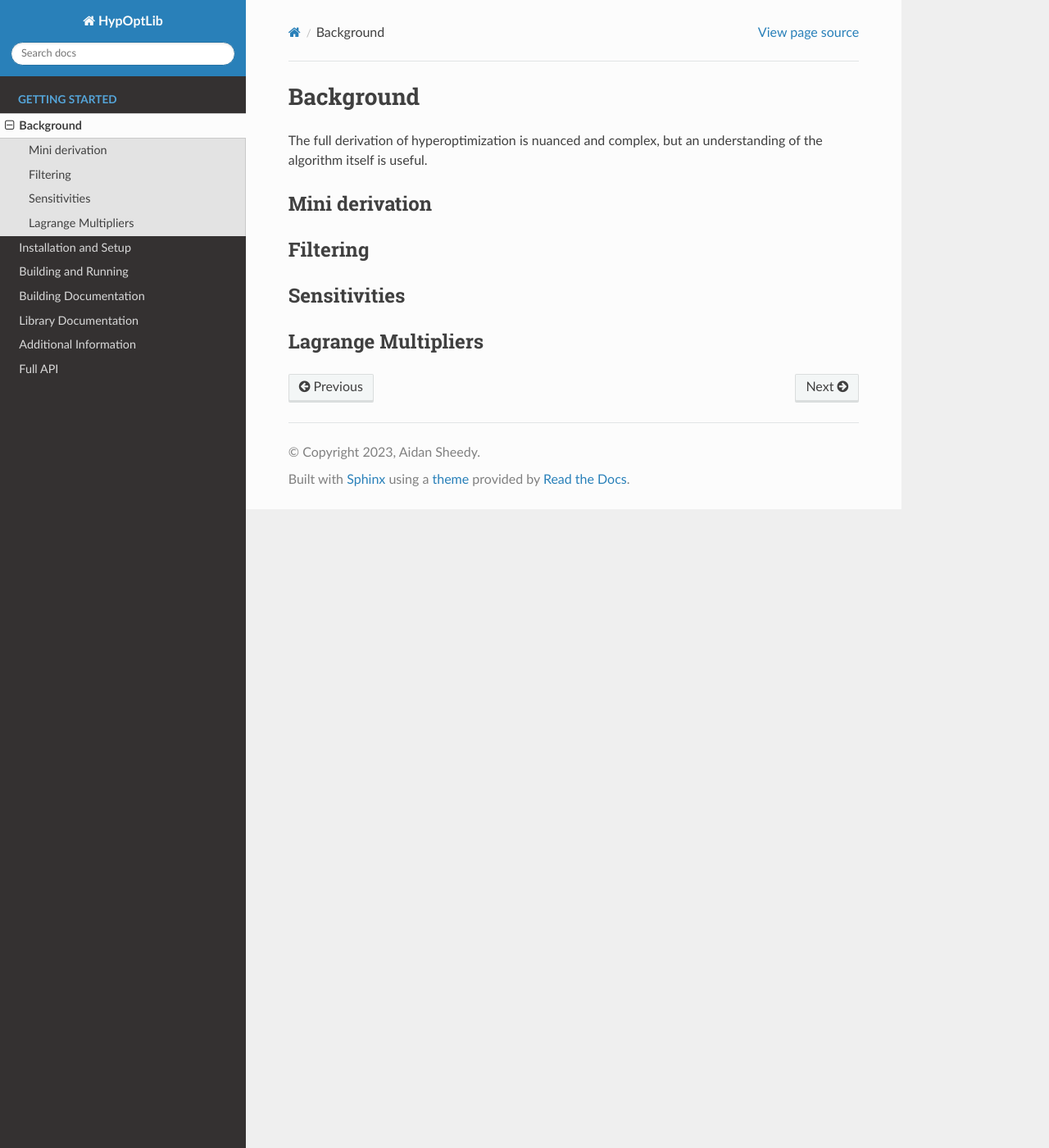
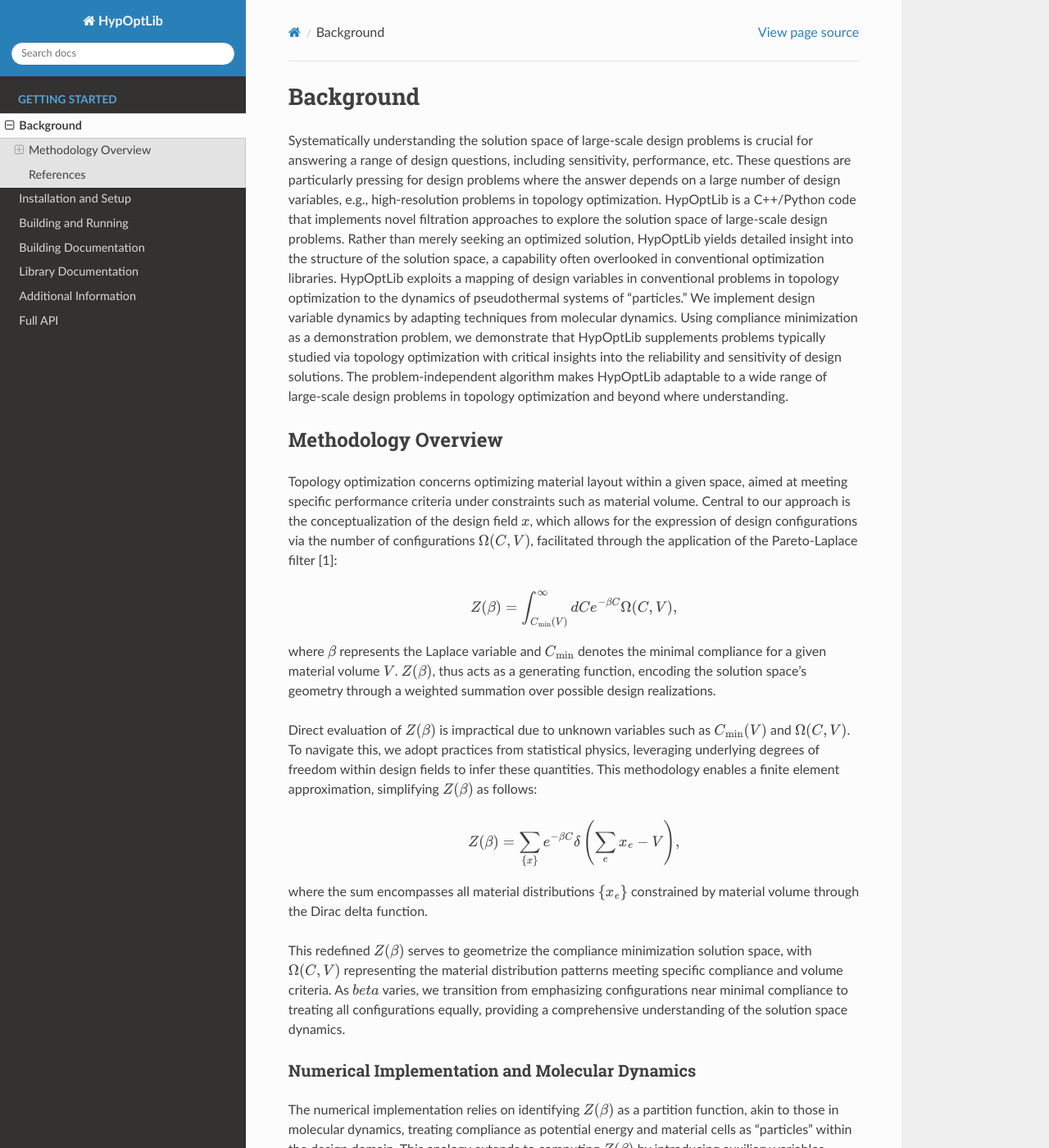
Before and after one commit to Aidan-Sheedy/HypOptLib, a Sphinx documentation site: the page built from docs/source/background.rst, in a window 1280 px wide and 1400 px high. Shown: the whole window at 82% size. Built offline with Sphinx 7.4.7 and the Read the Docs theme 2.0.0, drawn with Linux system fonts in a browser that asks for light colours; some of the changed text lies outside the part shown.

Commit message:
Add background section to documentation.

```diff
--- a/docs/source/background.rst
+++ b/docs/source/background.rst
@@ -2,17 +2,87 @@
 Background
 ========================
 
-The full derivation of hyperoptimization is nuanced and complex, but an understanding of the
-algorithm itself is useful.
+Systematically understanding the solution space of large-scale design problems
+is crucial for answering a range of design questions, including sensitivity,
+performance, etc. These questions are particularly pressing for design problems
+where the answer depends on a large number of design variables, e.g.,
+high-resolution problems in topology optimization. HypOptLib is a C++/Python code
+that implements novel filtration approaches to explore the solution space of
+large-scale design problems. Rather than merely seeking an optimized solution,
+HypOptLib yields detailed insight into the structure of the solution space, a
+capability often overlooked in conventional optimization libraries. HypOptLib
+exploits a mapping of design variables in conventional problems in topology
+optimization to the dynamics of pseudothermal systems of “particles.” We
+implement design variable dynamics by adapting techniques from molecular
+dynamics. Using compliance minimization as a demonstration problem, we
+demonstrate that HypOptLib supplements problems typically studied via topology
+optimization with critical insights into the reliability and sensitivity of
+design solutions. The problem-independent algorithm makes HypOptLib adaptable to
+a wide range of large-scale design problems in topology optimization and beyond
+where understanding.
 
-Mini derivation
+Methodology Overview
 ------------------------
+Topology optimization concerns optimizing material layout within a given space,
+aimed at meeting specific performance criteria under constraints such as material
+volume. Central to our approach is the conceptualization of the design field
+:math:`x`, which allows for the expression of design configurations via the number
+of configurations :math:`\Omega(C,V)`, facilitated through the application of the
+Pareto-Laplace filter [1]:
 
-Filtering
-------------------------
+.. math::
+  Z(\beta) = \int_{C_\text{min}(V)}^{\infty}dC e^{-\beta C} \Omega(C,V),
 
-Sensitivities
-------------------------
+where :math:`\beta` represents the Laplace variable and :math:`C_\text{min}` denotes the
+minimal compliance for a given material volume :math:`V`. :math:`Z(\beta)`, thus acts as a
+generating function, encoding the solution space's geometry through a weighted
+summation over possible design realizations.
 
-Lagrange Multipliers
-------------------------
+Direct evaluation of :math:`Z(\beta)` is impractical due to unknown variables such as
+:math:`C_\text{min}(V)` and :math:`\Omega(C,V)`. To navigate this, we adopt practices from
+statistical physics, leveraging underlying degrees of freedom within design
+fields to infer these quantities. This methodology enables a finite element
+approximation, simplifying :math:`Z(\beta)` as follows:
+
+.. math::
+    Z(\beta) = \sum_{\{x\}} e^{-\beta C} \delta\left(\sum_{e}x_e - V\right),
+
+where the sum encompasses all material distributions :math:`\{x_e\}` constrained by
+material volume through the Dirac delta function.
+
+This redefined :math:`Z(\beta)` serves to geometrize the compliance minimization
+solution space, with :math:`\Omega(C,V)` representing the material distribution
+patterns meeting specific compliance and volume criteria. As :math:`beta` varies,
+we transition from emphasizing configurations near minimal compliance to treating
+all configurations equally, providing a comprehensive understanding of the
+solution space dynamics.
+
+Numerical Implementation and Molecular Dynamics
+_______________________________________________
+The numerical implementation relies on identifying :math:`Z(\beta)` as a partition
+function, akin to those in molecular dynamics, treating compliance as potential
+energy and material cells as "particles" within the design domain. This analogy
+extends to computing :math:`Z(\beta)` by introducing auxiliary variables representing
+particle momentum, integrating kinetic energy considerations to maintain dynamic
+configurations within the solution space [2].
+
+Implementing a Nosé-Hoover chain thermostat allows for simulating these dynamics
+under constant temperature, ensuring that the generated configurations
+appropriately reflect the integral transform of the compliance minimization
+problem. This approach, detailed further in our provided open-source
+implementations, leverages conventional molecular dynamics techniques proven
+effective in large-scale systems.
+
+The methodology concludes with the formulation of equations of motion, employing
+a symplectic integrator for stable numerical simulation. This framework ensures
+that generated configurations respect both compliance and material volume
+constraints, offering a robust and scalable solution to exploring the solution
+space in topology optimization.
+
+References
+---------------------
+[1] Aliahmadi, H., Perez, R. and van Anders, G. (2024) Transforming Design Spaces
+Using Pareto-Laplace Filters [Preprint]. doi:arXiv:2403.00631.
+
+[2] Aliahmadi, H., Perez, R. and van Anders, G. (2024) Hyperoptimization insight
+for computational morphogenesis [Preprint]. doi:arXiv:--.
```
